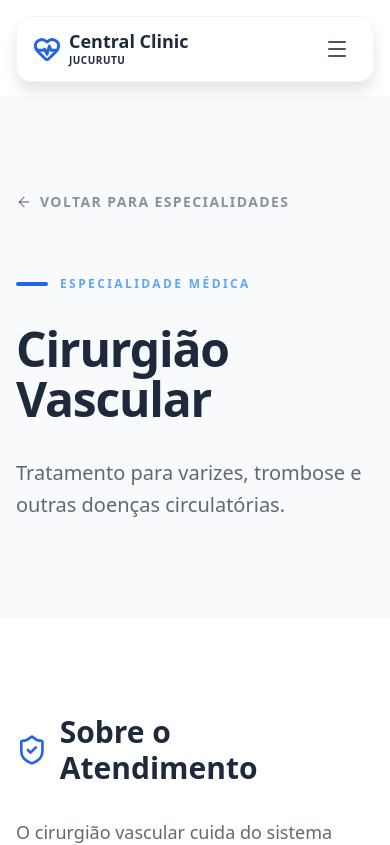
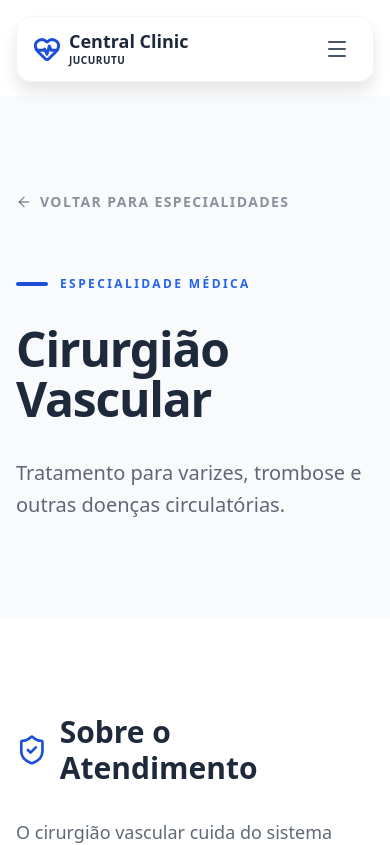
Before and after one commit to AndersonAdelino/site-central-clinic, a Next.js app: page /servicos/cirurgiao-vascular in a window 390 px wide. Shown: the top 845 px of the page. Built offline with nearby package versions, Linux system fonts and the light colour scheme.

Commit message:
accessibility: final contrast and accessibility polish for 100% score

```diff
--- a/src/app/globals.css
+++ b/src/app/globals.css
@@ -1,11 +1,11 @@
 @import "tailwindcss";
 
 @theme {
-  --color-primary: #2563EB;
-  --color-primary-dark: #1D4ED8;
-  --color-secondary: #60A5FA;
-  --color-cta: #EA580C;
-  --color-cta-dark: #C2410C;
+  --color-primary: #1D4ED8;
+  --color-primary-dark: #1E40AF;
+  --color-secondary: #2563EB;
+  --color-cta: #C2410C;
+  --color-cta-dark: #9A3412;
 
   --color-background: #F8FAFC;
   --color-foreground: #1E293B;
--- a/src/components/layout/Footer.tsx
+++ b/src/components/layout/Footer.tsx
@@ -21,14 +21,14 @@ export default function Footer() {
                                 </span>
                             </div>
                         </Link>
-                        <p className="text-sm text-gray-500 max-w-xs leading-relaxed">
+                        <p className="text-sm text-gray-600 max-w-xs leading-relaxed">
                             Clínica multidisciplinar com foco em atendimento humanizado e excelência em serviços de saúde para você e sua família.
                         </p>
                         <div className="flex items-center gap-4 pt-2">
-                            <a href="#" className="text-gray-400 hover:text-primary transition-colors" aria-label="Acessar Instagram da Central Clinic">
+                            <a href="#" className="text-gray-500 hover:text-primary transition-colors" aria-label="Acessar Instagram da Central Clinic">
                                 <Instagram className="h-5 w-5" />
                             </a>
-                            <a href="#" className="text-gray-400 hover:text-primary transition-colors" aria-label="Acessar Facebook da Central Clinic">
+                            <a href="#" className="text-gray-500 hover:text-primary transition-colors" aria-label="Acessar Facebook da Central Clinic">
                                 <Facebook className="h-5 w-5" />
                             </a>
                         </div>
@@ -93,10 +93,10 @@ export default function Footer() {
                 </div>
 
                 <div className="border-t border-gray-200 mt-12 pt-8 flex flex-col md:flex-row justify-between items-center gap-4">
-                    <p className="text-xs text-gray-500 text-center md:text-left">
+                    <p className="text-xs text-gray-600 text-center md:text-left">
                         &copy; {new Date().getFullYear()} Central Clinic Jucurutu. Todos os direitos reservados.
                     </p>
-                    <p className="text-xs text-gray-400">
+                    <p className="text-xs text-gray-600">
                         Desenvolvido com excelência
                     </p>
                 </div>
--- a/src/components/sections/AboutSection.tsx
+++ b/src/components/sections/AboutSection.tsx
@@ -41,7 +41,7 @@ export default function AboutSection() {
                             </span> no coração de Jucurutu.
                         </h3>
 
-                        <article className="prose prose-lg text-foreground/70 mb-10 font-sans">
+                        <article className="prose prose-lg text-foreground/85 mb-10 font-sans">
                             <p className="text-lg md:text-xl leading-relaxed">
                                 Nascemos para transformar o acesso à saúde na região. Unimos uma equipe multidisciplinar e tecnologia de ponta para garantir um atendimento médico e odontológico de excelência. Nós cuidamos do que realmente importa: o bem-estar da sua família.
                             </p>
@@ -97,7 +97,7 @@ export default function AboutSection() {
                                 </div>
                                 <div>
                                     <p className="font-bold text-foreground text-xl leading-none">Anos de</p>
-                                    <p className="text-foreground/50 text-sm uppercase tracking-widest mt-1">Experiência</p>
+                                    <p className="text-foreground/80 text-sm uppercase tracking-widest mt-1">Experiência</p>
                                 </div>
                             </div>
                         </div>
--- a/src/components/sections/HeroSection.tsx
+++ b/src/components/sections/HeroSection.tsx
@@ -28,7 +28,7 @@ export default function HeroSection() {
                             <span className="text-primary">saúde</span> é a<br className="hidden md:block" />
                             nossa missão.
                         </h1>
-                        <p className="text-lg md:text-xl text-foreground/70 mb-10 leading-relaxed max-w-lg font-sans">
+                        <p className="text-lg md:text-xl text-foreground/85 mb-10 leading-relaxed max-w-lg font-sans">
                             Das consultas especializadas aos exames diagnósticos. Oferecemos uma estrutura premium para garantir segurança e bem-estar em cada atendimento.
                         </p>
 
@@ -74,7 +74,7 @@ export default function HeroSection() {
                                 <StarHalf className="h-5 w-5 fill-[#FFB800] text-[#FFB800]" />
                             </div>
                             <span className="block font-display font-bold text-2xl text-foreground mb-1">4.8/5.0</span>
-                            <p className="text-xs font-sans text-foreground/60 leading-tight">Avaliação baseada na satisfação dos nossos pacientes</p>
+                            <p className="text-xs font-sans text-foreground/80 leading-tight">Avaliação baseada na satisfação dos nossos pacientes</p>
                         </motion.div>
 
                         <div className="relative rounded-2xl overflow-hidden aspect-[3/4] shadow-xl border border-foreground/5 bg-muted">
--- a/src/components/sections/InsuranceSection.tsx
+++ b/src/components/sections/InsuranceSection.tsx
@@ -34,7 +34,7 @@ export default function InsuranceSection() {
                             className="flex items-center justify-center bg-gray-50 rounded-xl px-8 py-6 w-[160px] md:w-[200px] hover:bg-white hover:shadow-lg transition-all duration-300 border border-transparent hover:border-gray-100 grayscale hover:grayscale-0"
                         >
                             {/* Fallback to text if logos are missing */}
-                            <span className="font-display font-bold text-gray-500 text-lg md:text-xl text-center">
+                            <span className="font-display font-bold text-gray-600 text-lg md:text-xl text-center">
                                 {insurance.name}
                             </span>
                         </div>
--- a/src/components/sections/TeamSection.tsx
+++ b/src/components/sections/TeamSection.tsx
@@ -44,7 +44,7 @@ export default function TeamSection() {
 
                                 <div className="absolute bottom-0 left-0 w-full p-6 text-white transform translate-y-2 group-hover:translate-y-0 transition-transform">
                                     <h4 className="text-2xl font-display font-bold mb-1">{doctor.name}</h4>
-                                    <p className="text-white/90 font-medium">{doctor.specialty}</p>
+                                    <p className="text-white font-medium">{doctor.specialty}</p>
                                 </div>
                             </div>
                         </motion.div>
```
Also changed, not shown: src/components/sections/ServicesGrid.tsx (+4 -4 lines).
